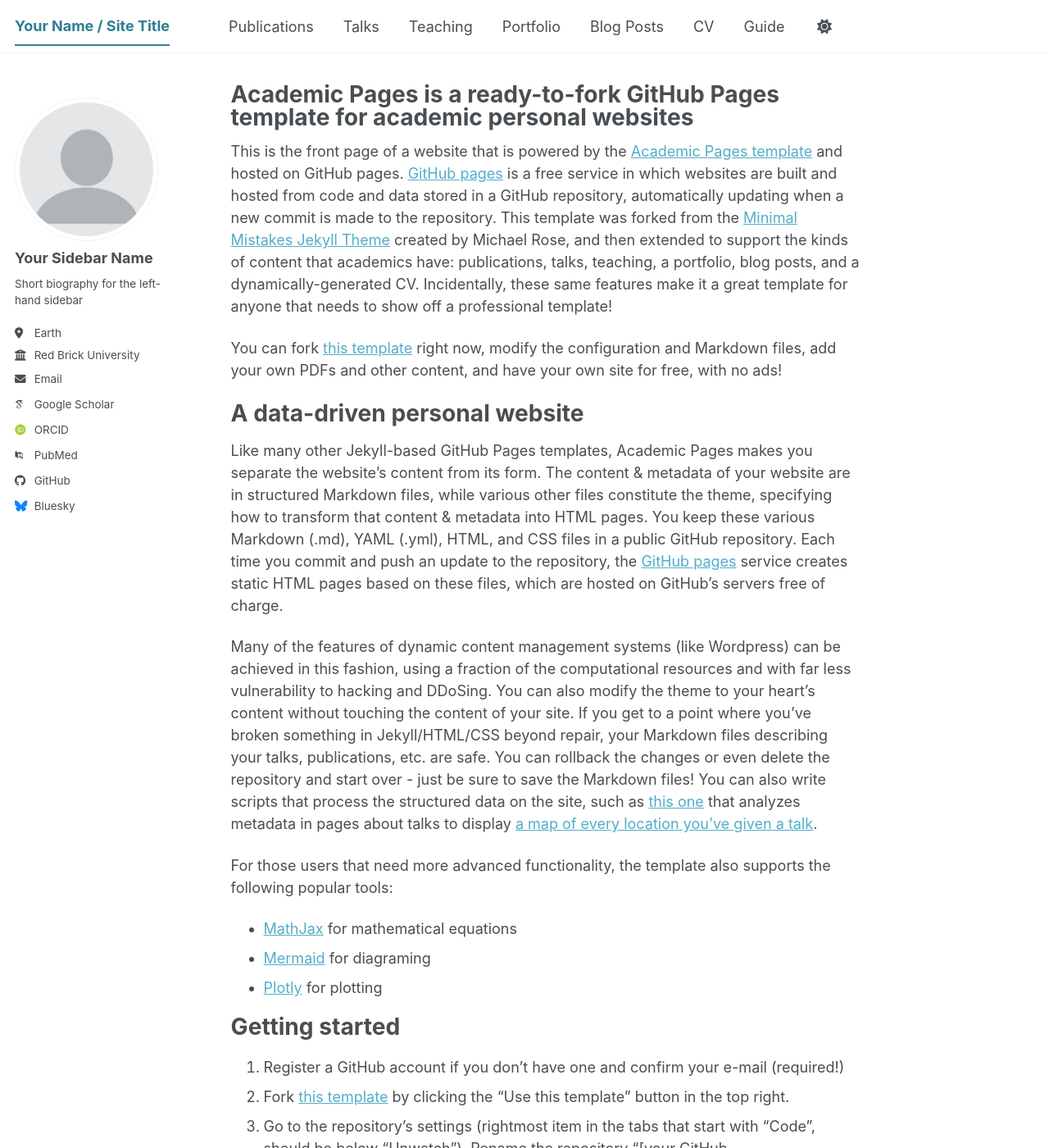
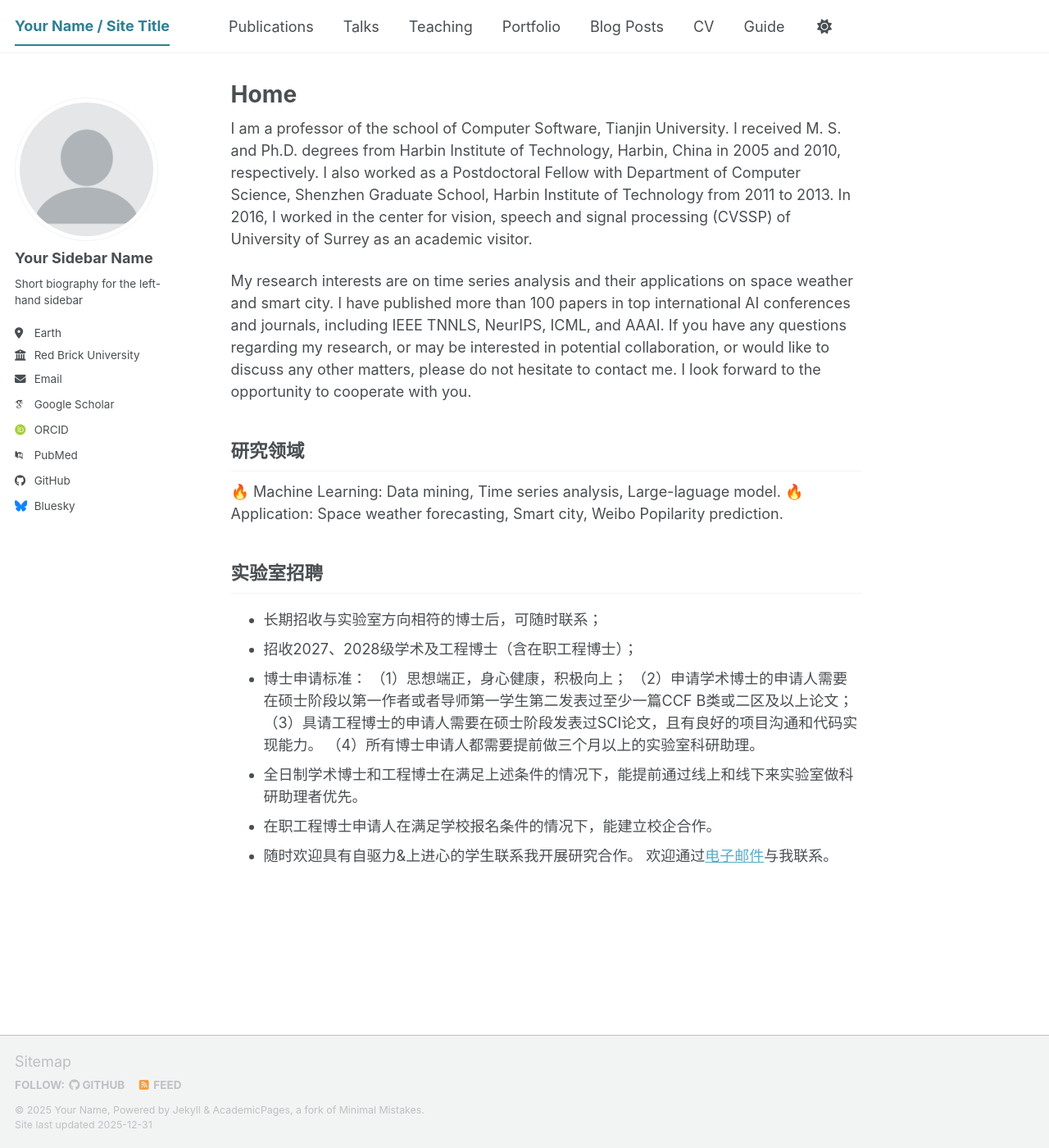
Before and after one commit to tjuts/xie-zongxia.github.io, a Jekyll site: the page built from _pages/about.md, in a window 1280 px wide and 1400 px high. Shown: the whole window at 82% size. Built offline with Jekyll 4.4.1, drawn with Linux system fonts in a browser that asks for light colours; some web fonts are replaced; a script bundle is joined from its source files by our own code; library files that are not in the unit come from our copies; some of the changed text lies outside the part shown.

Commit message:
Update about.md

```diff
--- a/_pages/about.md
+++ b/_pages/about.md
@@ -1,56 +1,29 @@
 ---
 permalink: /
-title: "Academic Pages is a ready-to-fork GitHub Pages template for academic personal websites"
+title: "Home"
 author_profile: true
 redirect_from:
   - /about/
   - /about.html
 ---
 
-This is the front page of a website that is powered by the [Academic Pages template](https://github.com/academicpages/academicpages.github.io) and hosted on GitHub pages. [GitHub pages](https://pages.github.com) is a free service in which websites are built and hosted from code and data stored in a GitHub repository, automatically updating when a new commit is made to the repository. This template was forked from the [Minimal Mistakes Jekyll Theme](https://mmistakes.github.io/minimal-mistakes/) created by Michael Rose, and then extended to support the kinds of content that academics have: publications, talks, teaching, a portfolio, blog posts, and a dynamically-generated CV. Incidentally, these same features make it a great template for anyone that needs to show off a professional template!
+I am a professor of the school of Computer Software, Tianjin University. I received M. S. and Ph.D. degrees from Harbin Institute of Technology, Harbin, China in 2005 and 2010, respectively. I also worked as a Postdoctoral Fellow with Department of Computer Science, Shenzhen Graduate School, Harbin Institute of Technology from 2011 to 2013. In 2016, I worked in the center for vision, speech and signal processing (CVSSP) of University of Surrey as an academic visitor.
 
- You can fork [this template](https://github.com/academicpages/academicpages.github.io) right now, modify the configuration and Markdown files, add your own PDFs and other content, and have your own site for free, with no ads!
+My research interests are on time series analysis and their applications on space weather and smart city. I have published more than 100 papers in top international AI conferences and journals, including IEEE TNNLS, NeurIPS, ICML, and AAAI. If you have any questions regarding my research, or may be interested in potential collaboration, or would like to discuss any other matters, please do not hesitate to contact me. I look forward to the opportunity to cooperate with you.
 
-A data-driven personal website
-======
-Like many other Jekyll-based GitHub Pages templates, Academic Pages makes you separate the website's content from its form. The content & metadata of your website are in structured Markdown files, while various other files constitute the theme, specifying how to transform that content & metadata into HTML pages. You keep these various Markdown (.md), YAML (.yml), HTML, and CSS files in a public GitHub repository. Each time you commit and push an update to the repository, the [GitHub pages](https://pages.github.com/) service creates static HTML pages based on these files, which are hosted on GitHub's servers free of charge.
 
-Many of the features of dynamic content management systems (like Wordpress) can be achieved in this fashion, using a fraction of the computational resources and with far less vulnerability to hacking and DDoSing. You can also modify the theme to your heart's content without touching the content of your site. If you get to a point where you've broken something in Jekyll/HTML/CSS beyond repair, your Markdown files describing your talks, publications, etc. are safe. You can rollback the changes or even delete the repository and start over - just be sure to save the Markdown files! You can also write scripts that process the structured data on the site, such as [this one](https://github.com/academicpages/academicpages.github.io/blob/master/talkmap.ipynb) that analyzes metadata in pages about talks to display [a map of every location you've given a talk](https://academicpages.github.io/talkmap.html).
+## 研究领域
+🔥 Machine Learning: Data mining, Time series analysis, Large-laguage model.
+🔥 Application: Space weather forecasting, Smart city, Weibo Popilarity prediction.
 
-For those users that need more advanced functionality, the template also supports the following popular tools:
-- [MathJax](https://www.mathjax.org/) for mathematical equations
-- [Mermaid](https://mermaid.js.org/) for diagraming
-- [Plotly](https://plotly.com/javascript/) for plotting
-
-Getting started
-======
-1. Register a GitHub account if you don't have one and confirm your e-mail (required!)
-1. Fork [this template](https://github.com/academicpages/academicpages.github.io) by clicking the "Use this template" button in the top right.
-1. Go to the repository's settings (rightmost item in the tabs that start with "Code", should be below "Unwatch"). Rename the repository "[your GitHub username].github.io", which will also be your website's URL.
-1. Set site-wide configuration and create content & metadata (see below -- also see [this set of diffs](https://archive.is/3TPas) showing what files were changed to set up [an example site](https://getorg-testacct.github.io) for a user with the username "getorg-testacct")
-1. Upload any files (like PDFs, .zip files, etc.) to the files/ directory. They will appear at https://[your GitHub username].github.io/files/example.pdf.
-1. Check status by going to the repository settings, in the "GitHub pages" section
-
-Site-wide configuration
-------
-The main configuration file for the site is in the base directory in [_config.yml](https://github.com/academicpages/academicpages.github.io/blob/master/_config.yml), which defines the content in the sidebars and other site-wide features. You will need to replace the default variables with ones about yourself and your site's github repository. The configuration file for the top menu is in [_data/navigation.yml](https://github.com/academicpages/academicpages.github.io/blob/master/_data/navigation.yml). For example, if you don't have a portfolio or blog posts, you can remove those items from that navigation.yml file to remove them from the header.
-
-Create content & metadata
-------
-For site content, there is one Markdown file for each type of content, which are stored in directories like _publications, _talks, _posts, _teaching, or _pages. For example, each talk is a Markdown file in the [_talks directory](https://github.com/academicpages/academicpages.github.io/tree/master/_talks). At the top of each Markdown file is structured data in YAML about the talk, which the theme will parse to do lots of cool stuff. The same structured data about a talk is used to generate the list of talks on the [Talks page](https://academicpages.github.io/talks), each [individual page](https://academicpages.github.io/talks/2012-03-01-talk-1) for specific talks, the talks section for the [CV page](https://academicpages.github.io/cv), and the [map of places you've given a talk](https://academicpages.github.io/talkmap.html) (if you run this [python file](https://github.com/academicpages/academicpages.github.io/blob/master/talkmap.py) or [Jupyter notebook](https://github.com/academicpages/academicpages.github.io/blob/master/talkmap.ipynb), which creates the HTML for the map based on the contents of the _talks directory).
-
-**Markdown generator**
-
-The repository includes [a set of Jupyter notebooks](https://github.com/academicpages/academicpages.github.io/tree/master/markdown_generator
-) that converts a CSV containing structured data about talks or presentations into individual Markdown files that will be properly formatted for the Academic Pages template. The sample CSVs in that directory are the ones I used to create my own personal website at stuartgeiger.com. My usual workflow is that I keep a spreadsheet of my publications and talks, then run the code in these notebooks to generate the Markdown files, then commit and push them to the GitHub repository.
-
-How to edit your site's GitHub repository
-------
-Many people use a git client to create files on their local computer and then push them to GitHub's servers. If you are not familiar with git, you can directly edit these configuration and Markdown files directly in the github.com interface. Navigate to a file (like [this one](https://github.com/academicpages/academicpages.github.io/blob/master/_talks/2012-03-01-talk-1.md) and click the pencil icon in the top right of the content preview (to the right of the "Raw | Blame | History" buttons). You can delete a file by clicking the trashcan icon to the right of the pencil icon. You can also create new files or upload files by navigating to a directory and clicking the "Create new file" or "Upload files" buttons.
-
-Example: editing a Markdown file for a talk
-![Editing a Markdown file for a talk](/images/editing-talk.png)
-
-For more info
-------
-More info about configuring Academic Pages can be found in [the guide](https://academicpages.github.io/markdown/), the [growing wiki](https://github.com/academicpages/academicpages.github.io/wiki), and you can always [ask a question on GitHub](https://github.com/academicpages/academicpages.github.io/discussions). The [guides for the Minimal Mistakes theme](https://mmistakes.github.io/minimal-mistakes/docs/configuration/) (which this theme was forked from) might also be helpful.
+## 实验室招聘
+* 长期招收与实验室方向相符的博士后，可随时联系；
+* 招收2027、2028级学术及工程博士（含在职工程博士）；
+* 博士申请标准：
+（1）思想端正，身心健康，积极向上；
+（2）申请学术博士的申请人需要在硕士阶段以第一作者或者导师第一学生第二发表过至少一篇CCF B类或二区及以上论文；
+（3）具请工程博士的申请人需要在硕士阶段发表过SCI论文，且有良好的项目沟通和代码实现能力。
+（4）所有博士申请人都需要提前做三个月以上的实验室科研助理。
+* 全日制学术博士和工程博士在满足上述条件的情况下，能提前通过线上和线下来实验室做科研助理者优先。
+* 在职工程博士申请人在满足学校报名条件的情况下，能建立校企合作。
+* 随时欢迎具有自驱力&上进心的学生联系我开展研究合作。 欢迎通过[电子邮件](caddiexie@hotmail.com)与我联系。
```
